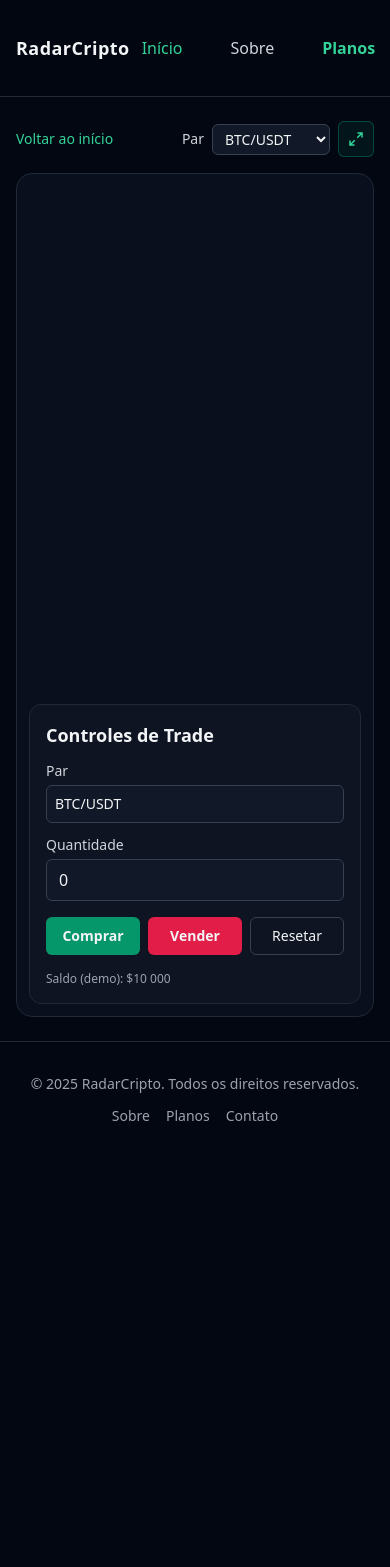
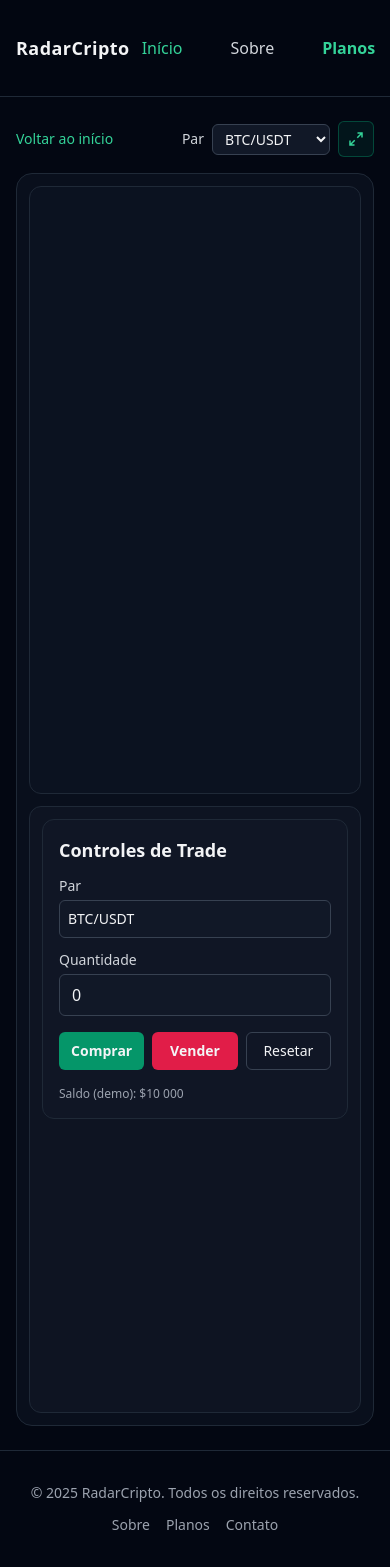
Before and after one commit to Ivanmonteiro-create/radarcripto.space, a Next.js app: page /simulator in a window 390 px wide. Shown: the top 1567 px of the page. Before the commit the page ends 1158 px from the top, so only its background shows below. Built offline with nearby package versions, Linux system fonts and the light colour scheme.

Commit message:
Update page.tsx

```diff
--- a/app/simulator/page.tsx
+++ b/app/simulator/page.tsx
@@ -40,23 +40,30 @@ export default function SimulatorPage() {
             ))}
           </select>
 
-          {/* agora pode passar setIsFullscreen sem erro */}
           <FullscreenToggle targetId="chart-root" onChange={setIsFullscreen} />
         </div>
       </div>
 
       {/* contêiner que entra em fullscreen */}
-      <div id="chart-root" className="rounded-2xl border border-gray-800 bg-gray-900/50 p-3">
+      <div
+        id="chart-root"
+        className="rounded-2xl border border-gray-800 bg-gray-900/50 p-3"
+      >
+        {/* mesma altura para gráfico e painel -> sem “buracos” */}
         <div className="grid grid-cols-12 gap-3">
           <div className={isFullscreen ? "col-span-12" : "col-span-12 lg:col-span-8"}>
-            <div className="h-[60vh] w-full lg:h-[70vh]">
-              <Chart symbol={selected.symbol} interval="5" />
+            <div className="h-[72vh] w-full rounded-xl border border-gray-800 bg-gray-900/40 p-2">
+              <div className="h-full w-full">
+                <Chart symbol={selected.symbol} interval="5" />
+              </div>
             </div>
           </div>
 
-          {/* painel some no fullscreen */}
+          {/* painel some em fullscreen; altura fixa igual à do gráfico */}
           <div className={isFullscreen ? "hidden" : "col-span-12 lg:col-span-4"}>
-            <TradePanel pair={selected.symbol} />
+            <div className="h-[72vh] rounded-xl border border-gray-800 bg-gray-900/60 p-3">
+              <TradePanel pair={selected.symbol} />
+            </div>
           </div>
         </div>
       </div>
```
